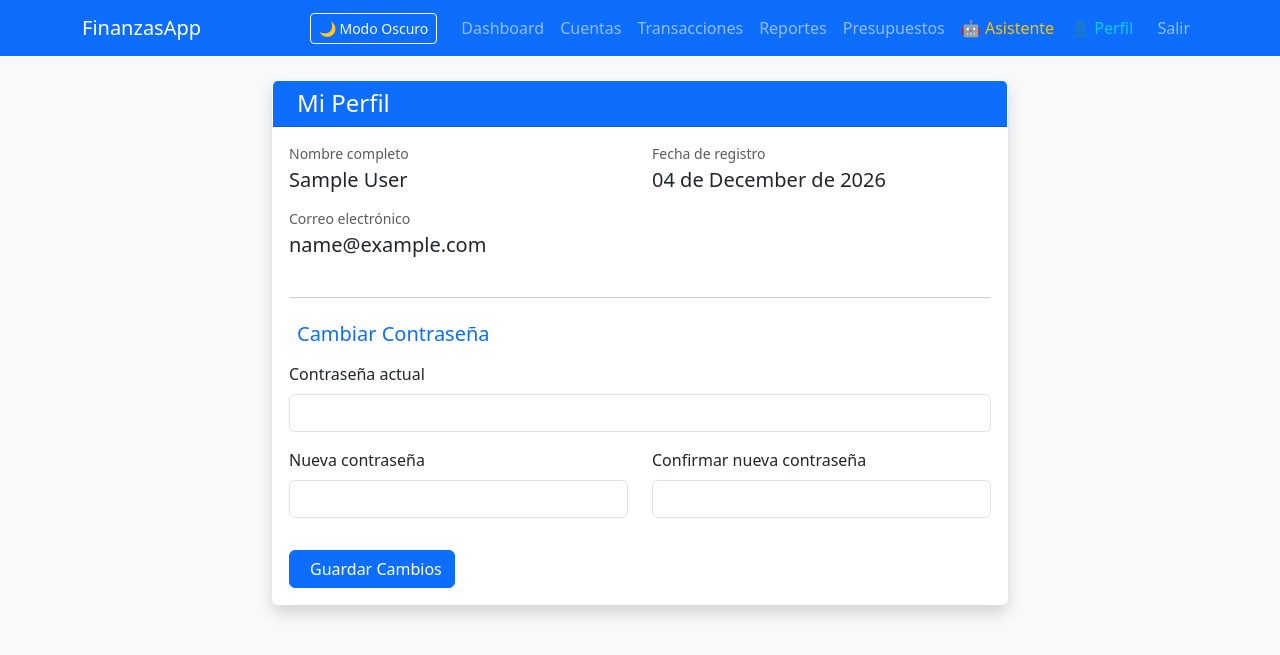
After one commit to rafapolo22/FinanzasApp, a Flask app: page /perfil in a window 1280 px wide. The commit adds this page. Shown: the top 655 px of the page. Run offline with Flask 3, Linux system fonts and the light colour scheme; the visitor is signed in with stand-in values (Sample User, id 1).

Commit message:
Feature: pagina de perfil y cambio de contrasena

```diff
--- a/app.py
+++ b/app.py
@@ -413,6 +413,33 @@ def vista_asistente():
     respuesta = session.pop('asistente_respuesta', None)
     return render_template('asistente.html', respuesta=respuesta)
 
+@app.route('/perfil', methods=['GET', 'POST'])
+def perfil():
+    if 'usuario_id' not in session:
+        return redirect(url_for('login'))
+
+    uid = session['usuario_id']
+    if request.method == 'POST':
+        pass_actual = request.form.get('pass_actual')
+        pass_nueva = request.form.get('pass_nueva')
+        pass_conf = request.form.get('pass_conf')
+
+        usuario = usuarios.obtener_usuario(uid)
+        if usuario and usuario['contrasena'] == pass_actual:
+            if pass_nueva == pass_conf:
+                if usuarios.cambiar_contrasena(uid, pass_nueva):
+                    flash('Contraseña actualizada con éxito', 'success')
+                else:
+                    flash('Error al actualizar la contraseña', 'danger')
+            else:
+                flash('Las nuevas contraseñas no coinciden', 'warning')
+        else:
+            flash('La contraseña actual es incorrecta', 'danger')
+        return redirect(url_for('perfil'))
+
+    datos_usuario = usuarios.obtener_usuario(uid)
+    return render_template('perfil.html', usuario=datos_usuario)
+
 # Inicializar la base de datos automáticamente al arrancar (compatible con Gunicorn)
 inicializar_db()
 
--- a/modules/usuarios.py
+++ b/modules/usuarios.py
@@ -16,18 +16,14 @@ def registrar_usuario(nombre, email, contrasena):
                 valores = (nombre, email, contrasena)
                 cursor.execute(query, valores)
                 conexion.commit()
-                print(f"Usuario '{nombre}' registrado exitosamente.")
                 return True
     except Error as e:
-        if e.errno == 1062:
-            print(f"Error: El email '{email}' ya está registrado.")
-        else:
-            print(f"Error al registrar el usuario: {e}")
+        print(f"Error al registrar el usuario: {e}")
         return False
 
 def listar_usuarios():
     """
-    Obtiene y muestra todos los usuarios registrados.
+    Obtiene todos los usuarios registrados.
     """
     try:
         with ConexionDB() as conexion:
@@ -35,17 +31,37 @@ def listar_usuarios():
                 cursor = conexion.cursor(dictionary=True)
                 query = "SELECT id, nombre, email, fecha_registro FROM usuarios"
                 cursor.execute(query)
-                resultados = cursor.fetchall()
-
-                print("\n--- Usuarios Registrados ---")
-                print(f"{'ID':<5} | {'Nombre':<25} | {'Email':<30} | {'Registro':<20}")
-                print("-" * 85)
-                if not resultados:
-                    print("No hay usuarios registrados.")
-                for row in resultados:
-                    print(f"{row['id']:<5} | {row['nombre']:<25} | {row['email']:<30} | {str(row['fecha_registro']):<20}")
-                print("-" * 85)
-                return resultados
+                return cursor.fetchall()
     except Error as e:
         print(f"Error al listar los usuarios: {e}")
         return []
+
+def obtener_usuario(usuario_id):
+    """
+    Obtiene los detalles de un usuario por su ID.
+    """
+    try:
+        with ConexionDB() as conexion:
+            if conexion:
+                cursor = conexion.cursor(dictionary=True)
+                cursor.execute("SELECT id, nombre, email, fecha_registro, contrasena FROM usuarios WHERE id = %s", (usuario_id,))
+                return cursor.fetchone()
+    except Error as e:
+        print(f"Error al obtener el usuario: {e}")
+        return None
+
+def cambiar_contrasena(usuario_id, nueva_contrasena):
+    """
+    Actualiza la contraseña de un usuario.
+    """
+    try:
+        with ConexionDB() as conexion:
+            if conexion:
+                cursor = conexion.cursor()
+                query = "UPDATE usuarios SET contrasena = %s WHERE id = %s"
+                cursor.execute(query, (nueva_contrasena, usuario_id))
+                conexion.commit()
+                return True
+    except Error as e:
+        print(f"Error al cambiar la contraseña: {e}")
+        return False
--- a/templates/layout.html
+++ b/templates/layout.html
@@ -80,6 +80,7 @@
                     <li class="nav-item"><a class="nav-link" href="{{ url_for('gestion_reportes') }}">Reportes</a></li>
                     <li class="nav-item"><a class="nav-link" href="{{ url_for('gestion_presupuestos') }}">Presupuestos</a></li>
                     <li class="nav-item"><a class="nav-link font-weight-bold text-warning" href="{{ url_for('vista_asistente') }}">🤖 Asistente</a></li>
+                    <li class="nav-item"><a class="nav-link text-info" href="{{ url_for('perfil') }}">👤 Perfil</a></li>
                     <li class="nav-item"><a class="nav-link btn btn-outline-light ms-2" href="{{ url_for('logout') }}">Salir</a></li>
                     {% endif %}
                 </ul>
--- /dev/null
+++ b/templates/perfil.html
@@ -0,0 +1,52 @@
+{% extends "layout.html" %}
+{% block content %}
+<div class="row justify-content-center">
+    <div class="col-md-8">
+        <div class="card shadow">
+            <div class="card-header bg-primary text-white">
+                <h4 class="mb-0"><i class="fas fa-user-circle me-2"></i>Mi Perfil</h4>
+            </div>
+            <div class="card-body">
+                <div class="row mb-4">
+                    <div class="col-md-6">
+                        <p class="mb-1 text-muted small">Nombre completo</p>
+                        <h5 class="mb-3">{{ usuario.nombre }}</h5>
+
+                        <p class="mb-1 text-muted small">Correo electrónico</p>
+                        <h5 class="mb-3">{{ usuario.email }}</h5>
+                    </div>
+                    <div class="col-md-6">
+                        <p class="mb-1 text-muted small">Fecha de registro</p>
+                        <h5>{{ usuario.fecha_registro.strftime('%d de %B de %Y') }}</h5>
+                    </div>
+                </div>
+
+                <hr>
+
+                <h5 class="mb-3 mt-4 text-primary"><i class="fas fa-key me-2"></i>Cambiar Contraseña</h5>
+                <form method="POST">
+                    <div class="mb-3">
+                        <label class="form-label">Contraseña actual</label>
+                        <input type="password" name="pass_actual" class="form-control" required>
+                    </div>
+                    <div class="row">
+                        <div class="col-md-6 mb-3">
+                            <label class="form-label">Nueva contraseña</label>
+                            <input type="password" name="pass_nueva" class="form-control" required>
+                        </div>
+                        <div class="col-md-6 mb-3">
+                            <label class="form-label">Confirmar nueva contraseña</label>
+                            <input type="password" name="pass_conf" class="form-control" required>
+                        </div>
+                    </div>
+                    <div class="mt-3">
+                        <button type="submit" class="btn btn-primary">
+                            <i class="fas fa-save me-2"></i>Guardar Cambios
+                        </button>
+                    </div>
+                </form>
+            </div>
+        </div>
+    </div>
+</div>
+{% endblock %}
```
